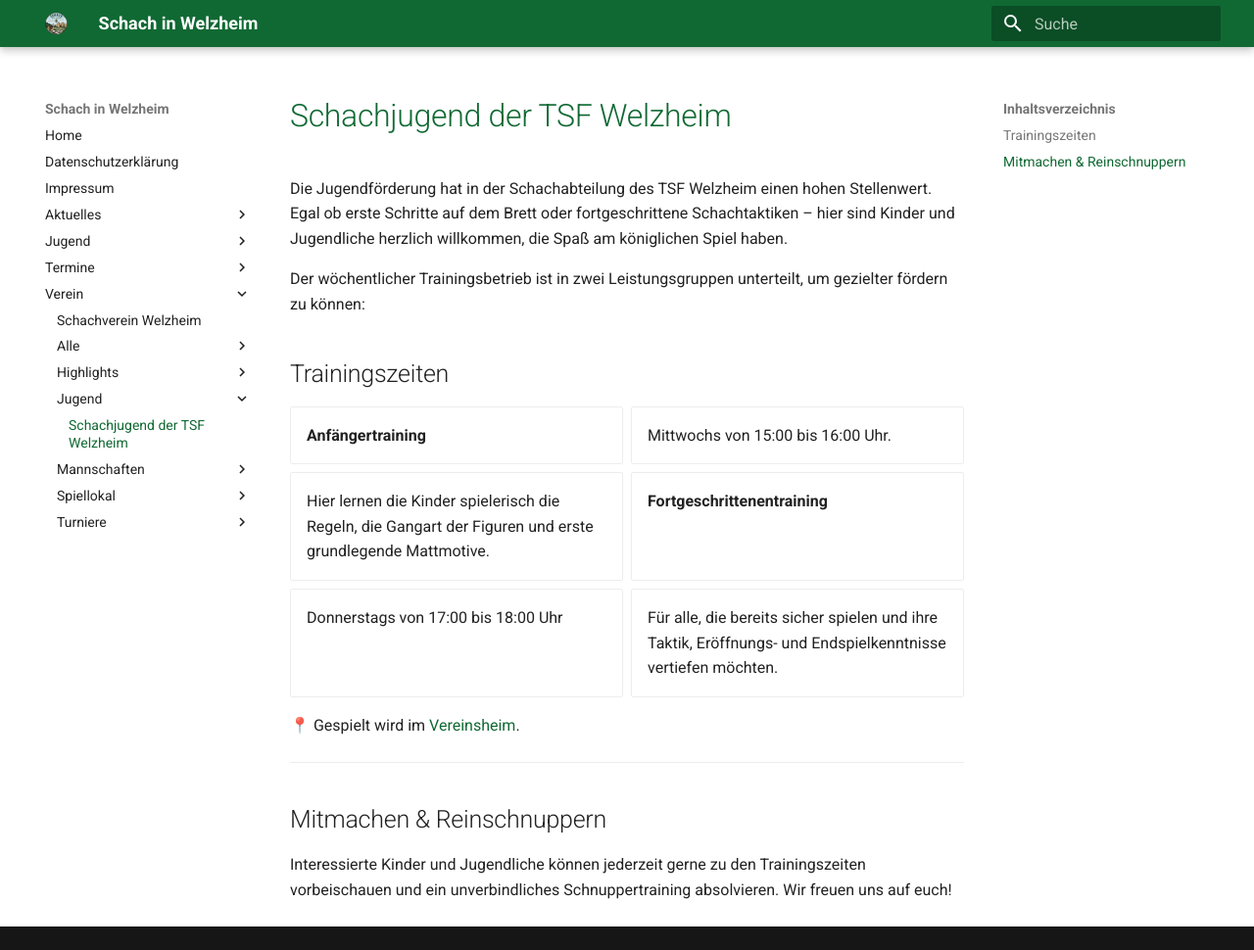
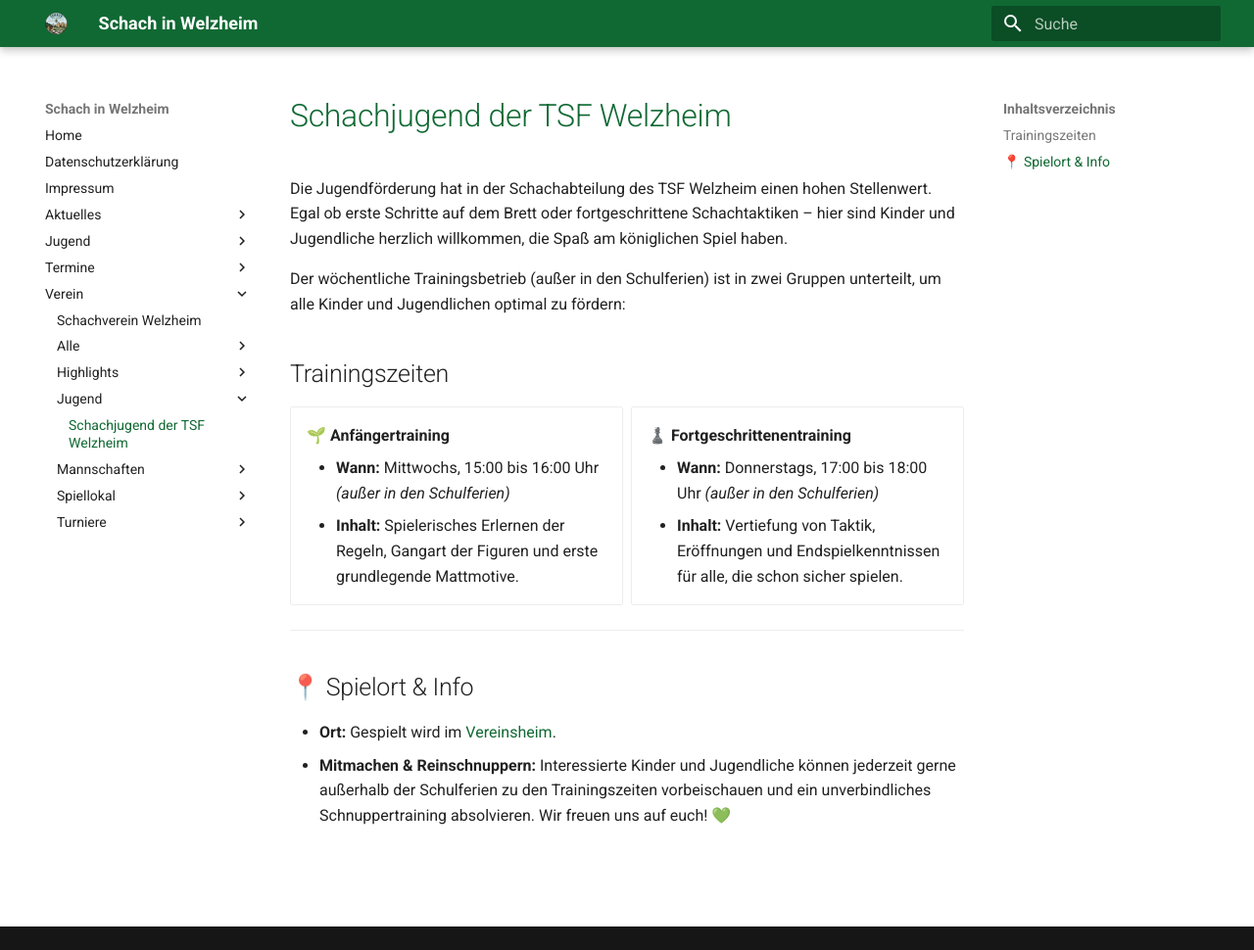
Before and after one commit to schachwelzheim/schachwelzheim, an MkDocs documentation site: the page built from docs/verein/jugend/index.md, in a window 1280 px wide and 970 px high. Shown: the whole window at 98% size. Built offline with MkDocs 1.6.1 and Material for MkDocs 9.7.7, drawn with Linux system fonts in a browser that asks for light colours.

Commit message:
Revise youth chess training information and format
Updated training schedule and details for youth chess program.

```diff
--- a/docs/verein/jugend/index.md
+++ b/docs/verein/jugend/index.md
@@ -2,27 +2,27 @@
 
 Die Jugendförderung hat in der Schachabteilung des TSF Welzheim einen hohen Stellenwert. Egal ob erste Schritte auf dem Brett oder fortgeschrittene Schachtaktiken – hier sind Kinder und Jugendliche herzlich willkommen, die Spaß am königlichen Spiel haben.
 
-Der wöchentlicher Trainingsbetrieb ist in zwei Leistungsgruppen unterteilt, um gezielter fördern zu können:
+Der wöchentliche Trainingsbetrieb (außer in den Schulferien) ist in zwei Gruppen unterteilt, um alle Kinder und Jugendlichen optimal zu fördern:
 
 ## Trainingszeiten
 
 <div class="grid cards" markdown>
 
--   __Anfängertraining__
+-   __🌱 Anfängertraining__
 
-* Mittwochs von 15:00 bis 16:00 Uhr.
-* Hier lernen die Kinder spielerisch die Regeln, die Gangart der Figuren und erste grundlegende Mattmotive.
+    * **Wann:** Mittwochs, 15:00 bis 16:00 Uhr *(außer in den Schulferien)*
+    * **Inhalt:** Spielerisches Erlernen der Regeln, Gangart der Figuren und erste grundlegende Mattmotive.
 
--   __Fortgeschrittenentraining__
+-   __♟️ Fortgeschrittenentraining__
 
-* Donnerstags von 17:00 bis 18:00 Uhr
-* Für alle, die bereits sicher spielen und ihre Taktik, Eröffnungs- und Endspielkenntnisse vertiefen möchten.
+    * **Wann:** Donnerstags, 17:00 bis 18:00 Uhr *(außer in den Schulferien)*
+    * **Inhalt:** Vertiefung von Taktik, Eröffnungen und Endspielkenntnissen für alle, die schon sicher spielen.
 
 </div>
 
-📍 Gespielt wird im [Vereinsheim](../spiellokal).
-
 ---
 
-## Mitmachen & Reinschnuppern
-Interessierte Kinder und Jugendliche können jederzeit gerne zu den Trainingszeiten vorbeischauen und ein unverbindliches Schnuppertraining absolvieren. Wir freuen uns auf euch!
+## 📍 Spielort & Info
+
+* **Ort:** Gespielt wird im [Vereinsheim](../spiellokal).
+* **Mitmachen & Reinschnuppern:** Interessierte Kinder und Jugendliche können jederzeit gerne außerhalb der Schulferien zu den Trainingszeiten vorbeischauen und ein unverbindliches Schnuppertraining absolvieren. Wir freuen uns auf euch! 💚
```
